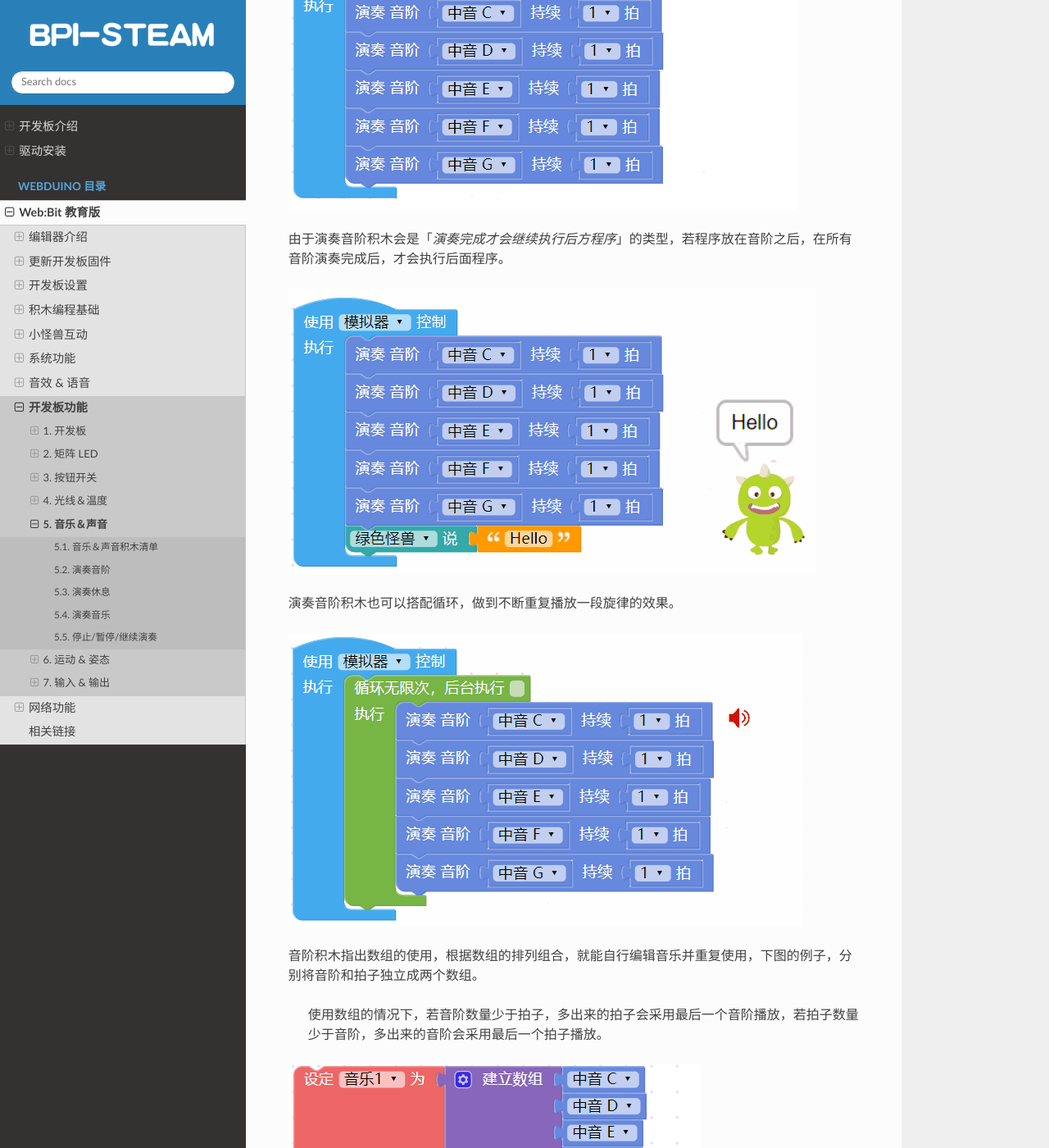
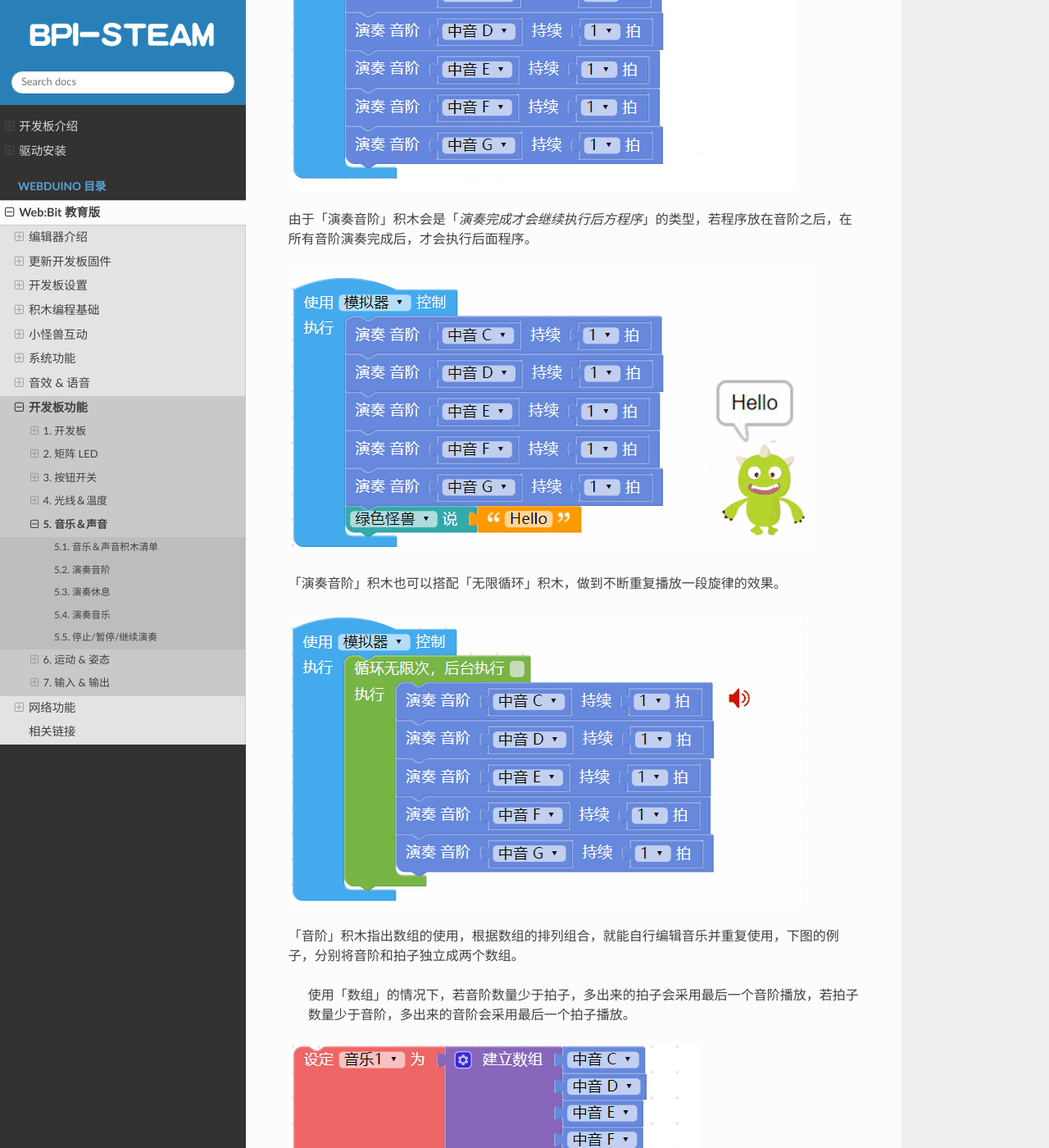
Before and after one commit to BPI-STEAM/simplified_webbit_docs, a Sphinx documentation site: the page built from source/webduino/tutorials/board/buzzer.md, in a window 1280 px wide and 1400 px high, scrolled down 1761 px. Shown: the whole window at 82% size. Built offline with Sphinx 7.4.7 and the Read the Docs theme 2.0.0, drawn with Linux system fonts in a browser that asks for light colours; pages that are not in the unit, such as notebooks, are missing from menus; some of the changed text lies outside the part shown.

Commit message:
Update buzzer.md

```diff
--- a/source/webduino/tutorials/board/buzzer.md
+++ b/source/webduino/tutorials/board/buzzer.md
@@ -20,7 +20,7 @@
 
 ![](buzzer/upload_46fe754af544df24c66e0910e7f2f19c.gif)
 
-在音阶的缺口，可以分别放入音阶和休止符积木，后面的缺口只能放入拍子积木。
+在音阶的缺口，可以分别放入「音阶」和「休止符」积木，后面的缺口只能放入「拍子」积木。
 
 ![](buzzer/upload_027f5c26da138c9ce4971dd4532c8178.png)
 
@@ -28,23 +28,23 @@
 
 ![](buzzer/upload_2e3c85ed2d24bf38109c154dd60bd828.gif)
 
-由于演奏音阶积木会是「*演奏完成才会继续执行后方程序*」的类型，若程序放在音阶之后，在所有音阶演奏完成后，才会执行后面程序。
+由于「演奏音阶」积木会是「*演奏完成才会继续执行后方程序*」的类型，若程序放在音阶之后，在所有音阶演奏完成后，才会执行后面程序。
 
 ![](buzzer/upload_92adfef7e8a7b2e550d142129807d807.gif)
 
-演奏音阶积木也可以搭配循环，做到不断重复播放一段旋律的效果。
+「演奏音阶」积木也可以搭配「无限循环」积木，做到不断重复播放一段旋律的效果。
 
 ![](buzzer/upload_5f262a6ff6b57814d1c4f418f1425e17.gif)
 
-音阶积木指出数组的使用，根据数组的排列组合，就能自行编辑音乐并重复使用，下图的例子，分别将音阶和拍子独立成两个数组。
+「音阶」积木指出数组的使用，根据数组的排列组合，就能自行编辑音乐并重复使用，下图的例子，分别将音阶和拍子独立成两个数组。
 
-> 使用数组的情况下，若音阶数量少于拍子，多出来的拍子会采用最后一个音阶播放，若拍子数量少于音阶，多出来的音阶会采用最后一个拍子播放。
+> 使用「数组」的情况下，若音阶数量少于拍子，多出来的拍子会采用最后一个音阶播放，若拍子数量少于音阶，多出来的音阶会采用最后一个拍子播放。
 
 ![](buzzer/upload_55969f257d9c76d8d2a7c66414e0c373.png)
 
 ### 演奏休息
 
-「演奏休息」积木表示该拍子没有声音，等同于使用演奏音阶积木搭配休止符积木。
+「演奏休息」积木表示该拍子没有声音，等同于使用「演奏音阶」积木搭配「休止符」积木。
 
 ![](buzzer/upload_553dd18457d0c23e596671b25ece4fc2.png)
 
@@ -52,11 +52,11 @@
 
 ### 演奏音乐
 
-「演奏音乐」积木包含超级玛丽、超级玛丽和弦、真善美、哥哥爸爸真伟大和小叮当五首音乐，可以独立使用或搭配音阶积木使用。
+「演奏音乐」积木包含超级玛丽、超级玛丽和弦、真善美、哥哥爸爸真伟大和小叮当五首音乐，可以独立使用或搭配「音阶」积木使用。
 
 ![](buzzer/upload_1a9af3f10689c6827d63128096f46e0d.png)
 
-由于演奏音乐积木会是「*演奏完成才会继续执行后面程序*」的类型，若有音阶或其他程序放在演奏音乐之后，音乐演奏完成后，才会执行后面的程序。
+由于「演奏音乐」积木会是「*演奏完成才会继续执行后面程序*」的类型，若有音阶或其他程序放在演奏音乐之后，音乐演奏完成后，才会执行后面的程序。
 
 ![](buzzer/upload_03b4c735d2fcf7d21b04c430c96f3766.gif)
 
```
Also changed, not shown: other parts of source/webduino/tutorials/board/buzzer.md (+2 -2 lines).
